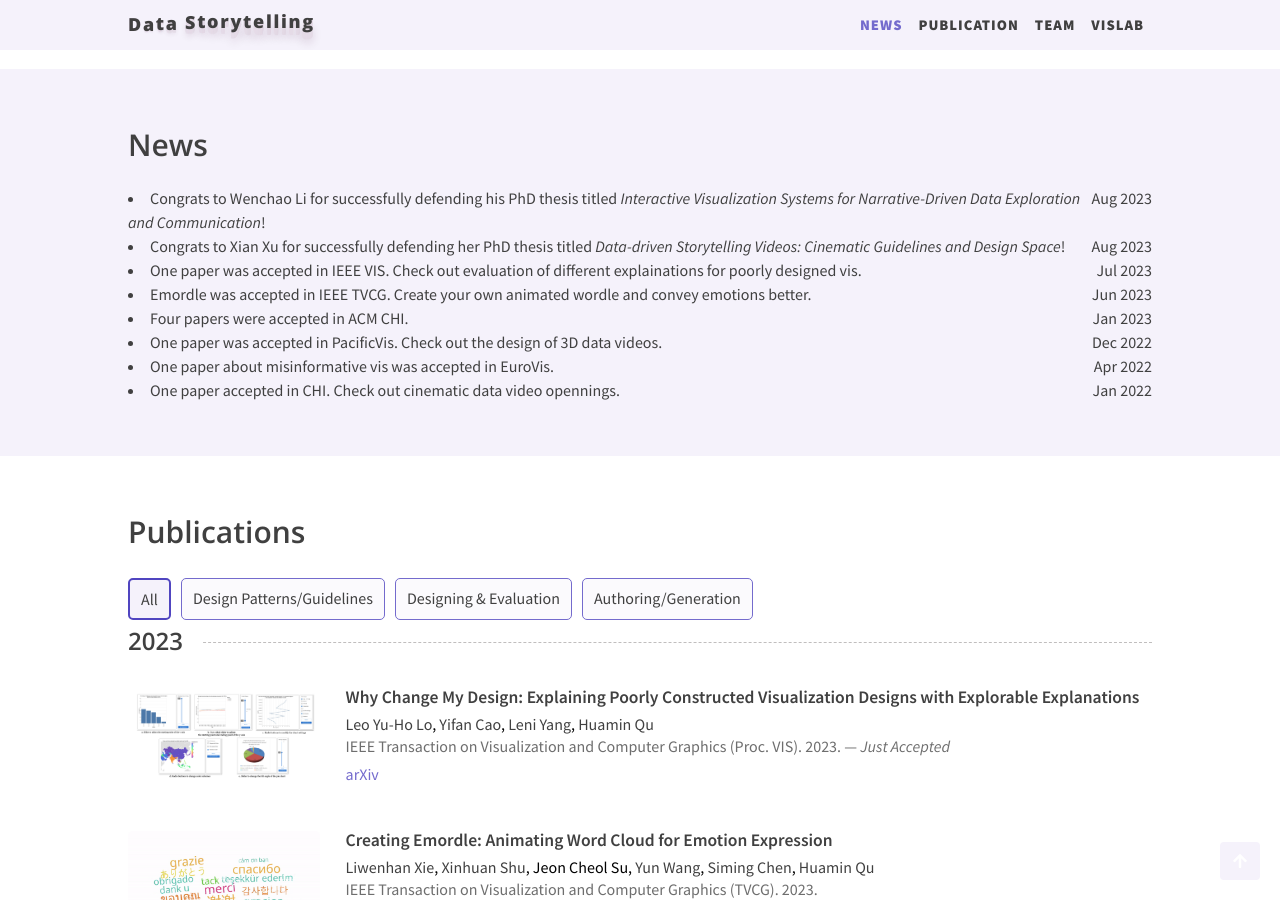
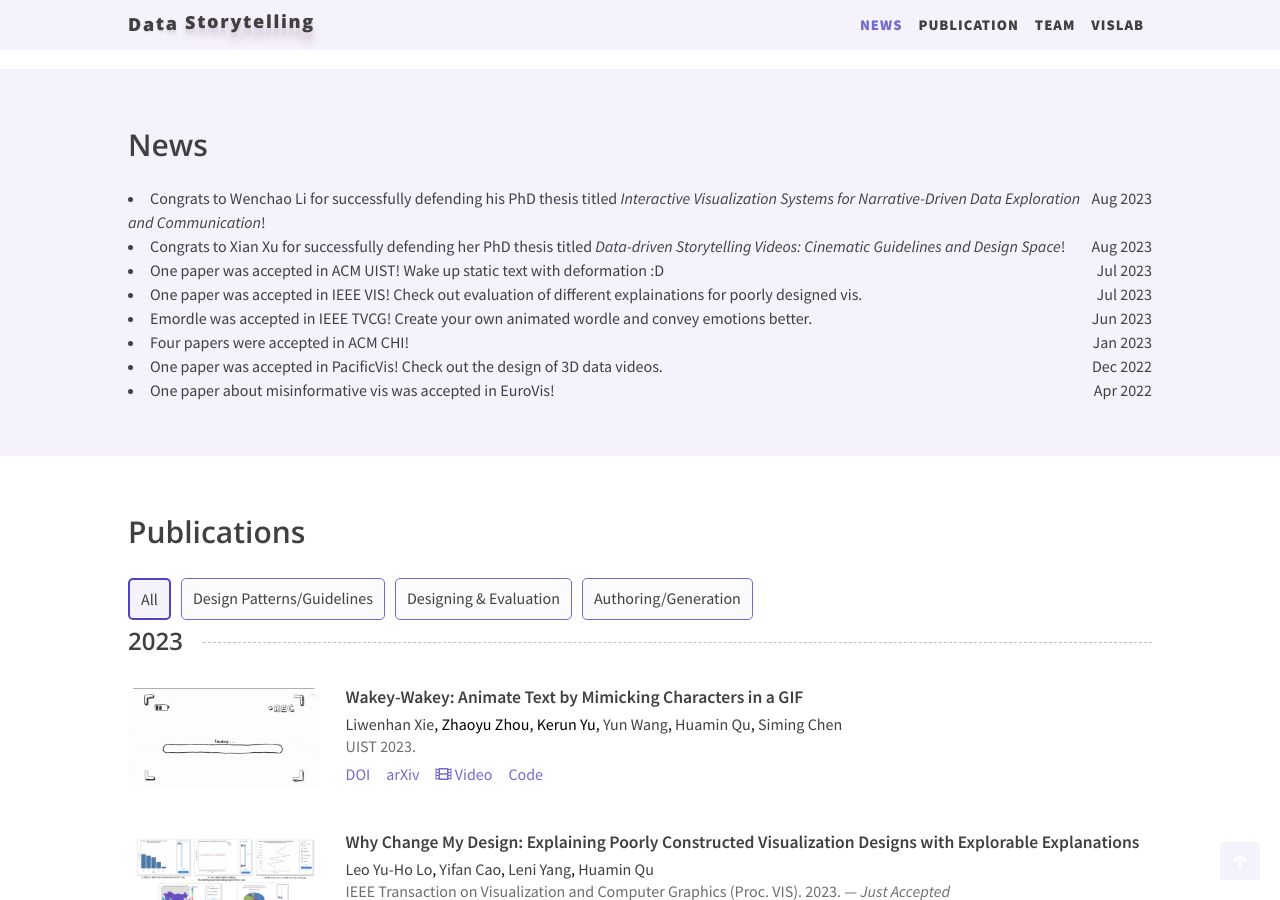
Before and after one commit to shellywhen/storytelling-group-page, a Jekyll site: the page built from index.html, in a window 1280 px wide and 900 px high, scrolled down 714 px. Built offline with Jekyll 4.4.1, drawn with Linux system fonts in a browser that asks for light colours; nearby versions of some CDN libraries; the list of posts is cut into pages by our own code; a style sheet for code colours, icons or effects is not loaded.

Commit message:
add wakey

```diff
--- a/_data/news.yml
+++ b/_data/news.yml
@@ -7,26 +7,30 @@
   date: 2023-08-18
   type: graduation
 
-- message: "One paper was accepted in IEEE VIS. Check out evaluation of different explainations for poorly designed vis."
+- message: "One paper was accepted in ACM UIST! Wake up static text with deformation :D"
+  date: 2023-07-15
+  type: pub
+
+- message: "One paper was accepted in IEEE VIS! Check out evaluation of different explainations for poorly designed vis."
   date: 2023-07-10
   type: pub
 
-- message: "Emordle was accepted in IEEE TVCG. Create your own animated wordle and convey emotions better."
+- message: "Emordle was accepted in IEEE TVCG! Create your own animated wordle and convey emotions better."
   date: 2023-06-14
   type: pub
 
-- message: "Four papers were accepted in ACM CHI."
+- message: "Four papers were accepted in ACM CHI!"
   date: 2023-01-18
   type: pub
 
-- message: "One paper was accepted in PacificVis. Check out the design of 3D data videos."
+- message: "One paper was accepted in PacificVis! Check out the design of 3D data videos."
   date: 2022-12-15
   type: pub
 
-- message: "One paper about misinformative vis was accepted in EuroVis."
+- message: "One paper about misinformative vis was accepted in EuroVis!"
   date: 2022-04-01
   type: pub
 
-- message: "One paper accepted in CHI. Check out cinematic data video opennings."
+- message: "One paper accepted in CHI! Check out cinematic data video opennings."
   date: 2022-01-18
   type: pub
--- a/_data/people.yml
+++ b/_data/people.yml
@@ -165,3 +165,6 @@
 
 Rita Borgo:
   url: https://www.kcl.ac.uk/people/rita-borgo
+
+Siming Chen:
+  url: http://simingchen.me/
--- a/_data/publication.yml
+++ b/_data/publication.yml
@@ -1,3 +1,19 @@
+- id: wakey-wakey
+  title: "Wakey-Wakey: Animate Text by Mimicking Characters in a GIF"
+  authors:
+    - Liwenhan Xie
+    - Zhaoyu Zhou
+    - Kerun Yu
+    - Yun Wang
+    - Huamin Qu
+    - Siming Chen
+  venue: UIST
+  year: 2023
+  doi: 10.1145/3586183.3606813
+  arxiv: https://arxiv.org/abs/2308.00224
+  code: https://github.com/KeriYuu/Wakey-Wakey
+  video: https://youtu.be/y-pdGX8LldA
+  image: ./assets/img/project/xie2023wakey.gif
 
 - id: lo2023why
   title: "Why Change My Design: Explaining Poorly Constructed Visualization Designs with Explorable Explanations"
```
Also changed, not shown: assets/img/project/xie2023wakey.gif (added), 3 other files.
